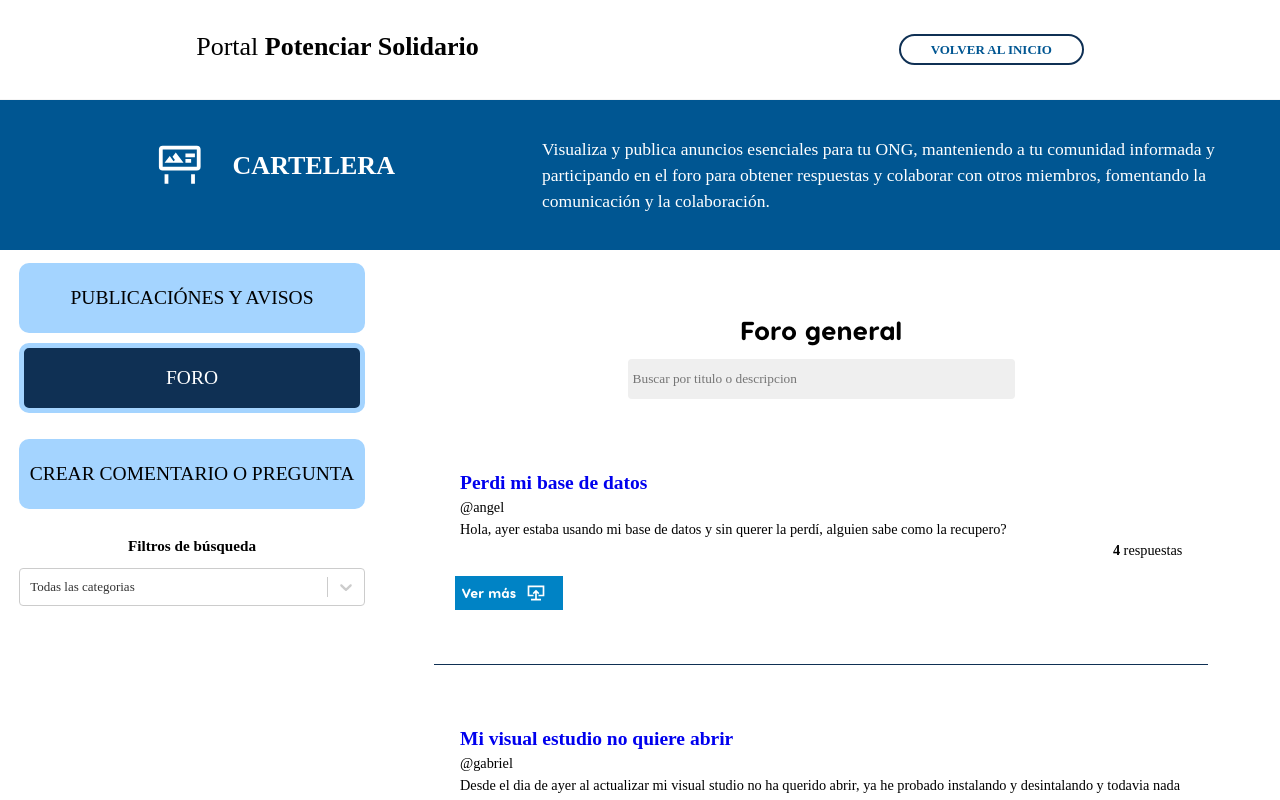
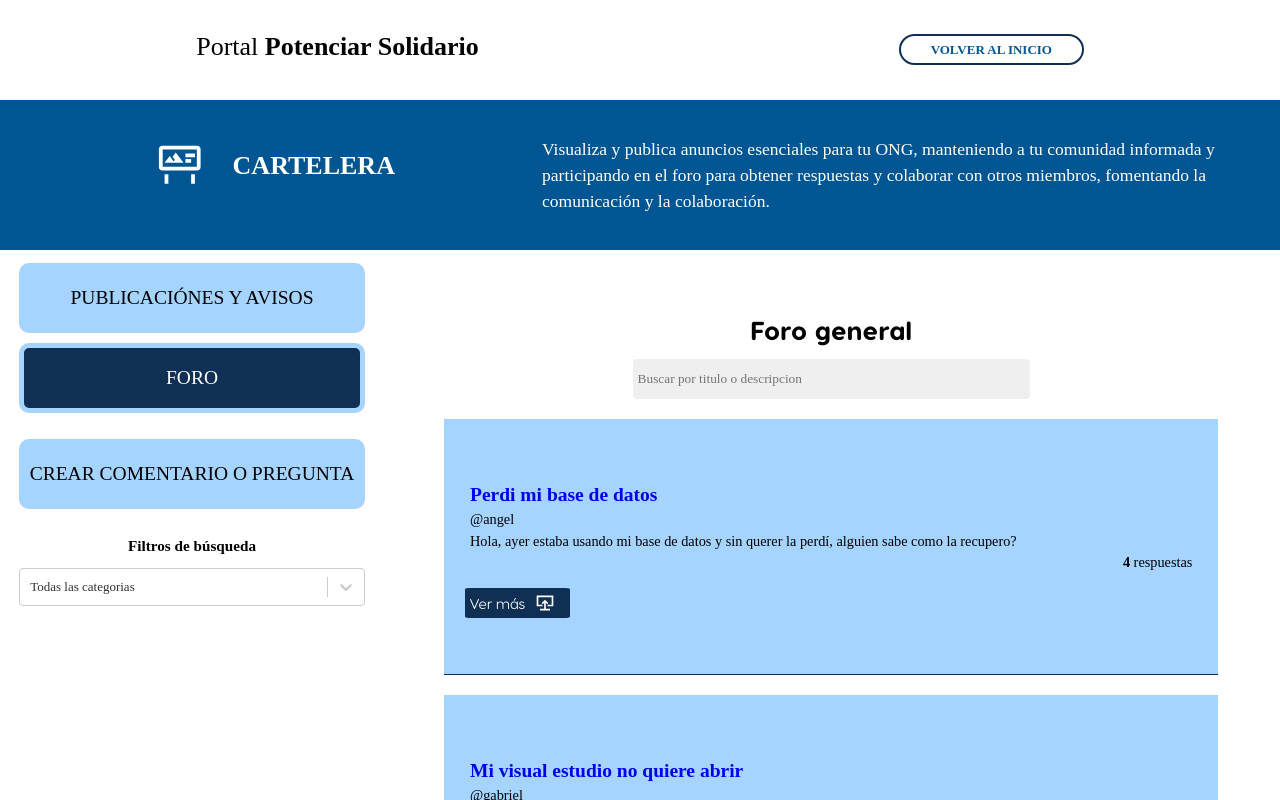
Before and after one commit to henrypfg8/Potenciar-Solidario, a React (Vite) app in the folder client/: page /foro in a window 1280 px wide. Built offline with nearby package versions, Linux system fonts and the light colour scheme.

Commit message:
css foro

```diff
--- a/client/src/views/ForumView/Foro.module.css
+++ b/client/src/views/ForumView/Foro.module.css
@@ -56,7 +56,7 @@ body html {
     font-size: 1em;
 }
 .contain:hover{
-    background-color: #00559211;
+    /* background-color: #74baff5b; */
     /* border: none; */
     transition: 0.3s;
 }
@@ -94,23 +94,31 @@ body html {
     transition: 0.5s;
     min-height: 32vh;
     max-height: 32vh;
+    margin: 10px;
+    background-color: var(--color-cuartiario);
+
 }
-
+.contain button:hover{
+    background: var(--color-primario);
+}
 .contain p{
     font-size: 1.1em;
 }
 .contain button{
     font-family: 'MiFuente';
-    font-weight: bold;
+    /* font-weight: bold;/ */
     display: flex;
     flex-direction: row;
+    border: var(--color-primario);
     align-items: center;
     justify-content: center;
     padding: 0.3rem;
     margin: 0.3rem;
-    background-color: #0083C5;
+    font-size: 0.9rem;
+    background-color: var(--color-primario);
+    border-radius: 5% 5%;
     /* box-shadow: -2px -1px 6px 6px #fff; */
-    border: 2px solid #0083C5;
+    /* border: 2px solid #0083C5; */
     color: #FFF;
     cursor: pointer;
 
```
